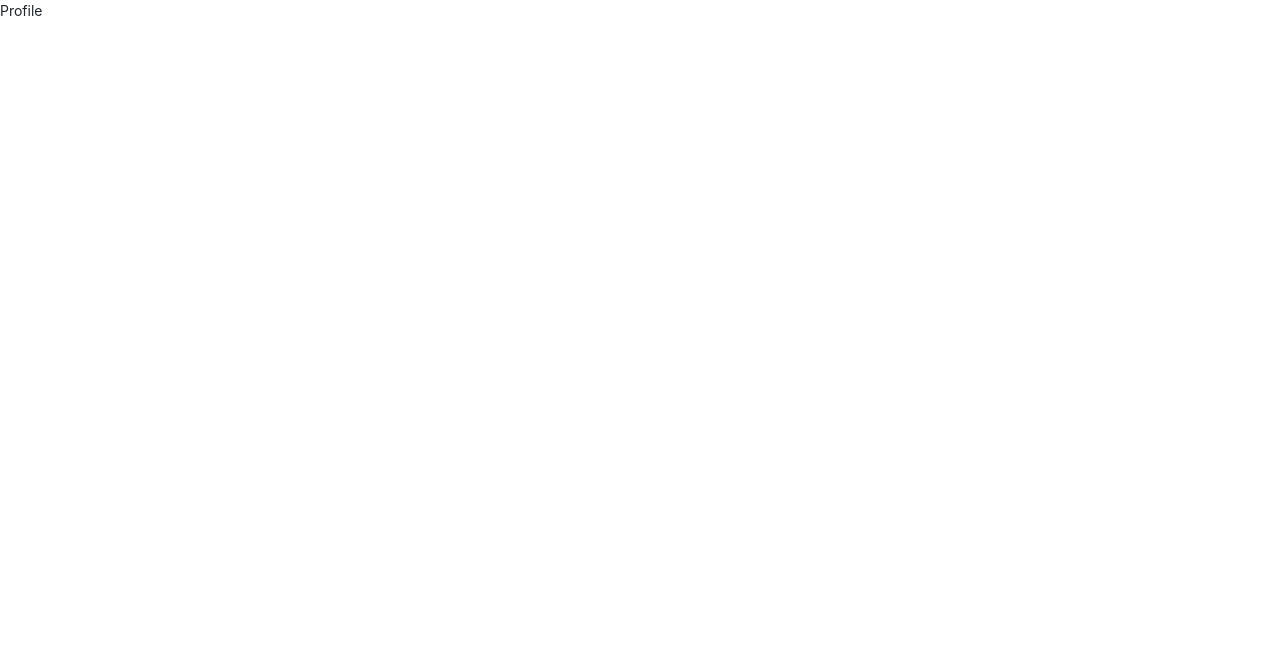
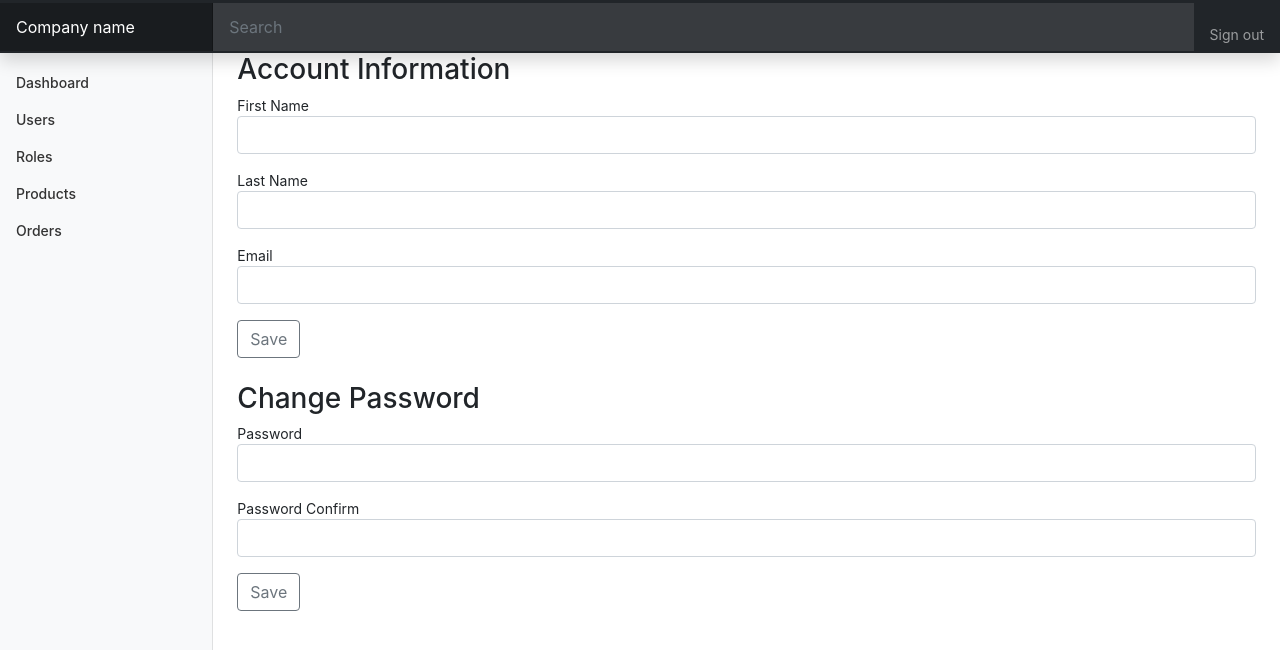
Before and after one commit to uros92dasic/diplomski-frontend, a React (Create React App) app: page /profile in a window 1280 px wide. Shown: the top 650 px of the page. Built offline with nearby package versions, Linux system fonts and the light colour scheme; no server answers.

Commit message:
add user profile functionality

```diff
--- a/src/pages/Profile.tsx
+++ b/src/pages/Profile.tsx
@@ -1,10 +1,93 @@
-import React from "react";
+import axios from "axios";
+import React, { SyntheticEvent, useEffect, useState } from "react";
+import Wrapper from "../components/Wrapper";
 
 const Profile = () => {
+    const [firstName, setFirstName] = useState('');
+    const [lastName, setLastName] = useState('');
+    const [email, setEmail] = useState('');
+    const [password, setPassword] = useState('');
+    const [passwordConfirm, setPasswordConfirm] = useState('');
+
+    useEffect(() => {
+        (
+            async () => {
+                const { data } = await axios.get('user');
+
+                setFirstName(data.firstName);
+                setLastName(data.lastName);
+                setEmail(data.email);
+
+            }
+        )();
+    }, []);
+
+    const handleSubmit = async (e: SyntheticEvent) => {
+        e.preventDefault();
+
+        await axios.patch('users/info', {
+            firstName,
+            lastName,
+            email
+        });
+    }
+
+    const handlePassword = async (e: SyntheticEvent) => {
+        e.preventDefault();
+
+        await axios.patch('users/password', {
+            password,
+            passwordConfirm
+        });
+    }
+
     return (
-        <>
-            Profile
-        </>
+        <Wrapper>
+            <h3>Account Information</h3>
+            <form onSubmit={handleSubmit}>
+                <div className="mb-3">
+                    <label>First Name</label>
+                    <input className="form-control"
+                        defaultValue={firstName}
+                        onChange={e => setFirstName(e.target.value)}
+                    />
+                </div>
+                <div className="mb-3">
+                    <label>Last Name</label>
+                    <input className="form-control"
+                        defaultValue={lastName}
+                        onChange={e => setLastName(e.target.value)}
+                    />
+                </div>
+                <div className="mb-3">
+                    <label>Email</label>
+                    <input className="form-control"
+                        defaultValue={email}
+                        onChange={e => setEmail(e.target.value)}
+                    />
+                </div>
+
+                <button className="btn btn-outline-secondary">Save</button>
+            </form>
+
+            <h3 className="mt-4">Change Password</h3>
+            <form onSubmit={handlePassword}>
+                <div className="mb-3">
+                    <label>Password</label>
+                    <input type="password" className="form-control"
+                        onChange={e => setPassword(e.target.value)}
+                    />
+                </div>
+                <div className="mb-3">
+                    <label>Password Confirm</label>
+                    <input type="password" className="form-control"
+                        onChange={e => setPasswordConfirm(e.target.value)}
+                    />
+                </div>
+
+                <button className="btn btn-outline-secondary">Save</button>
+            </form>
+        </Wrapper>
     );
 }
 
```
